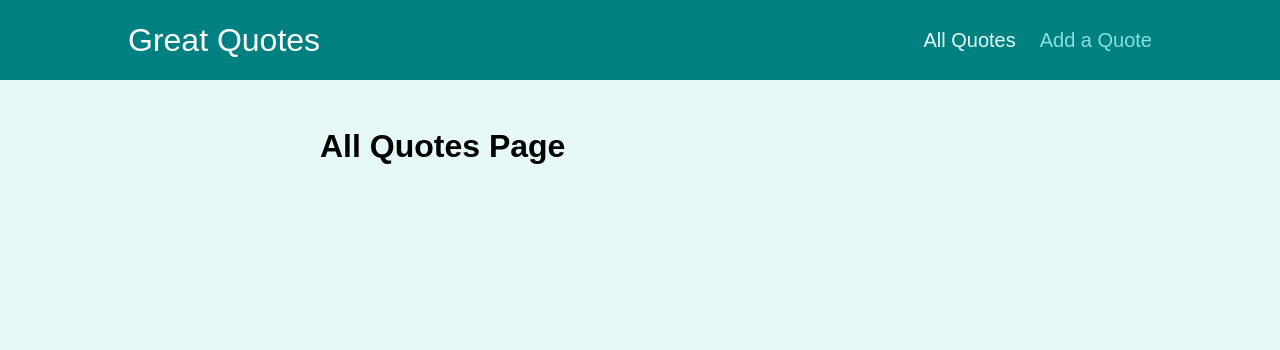
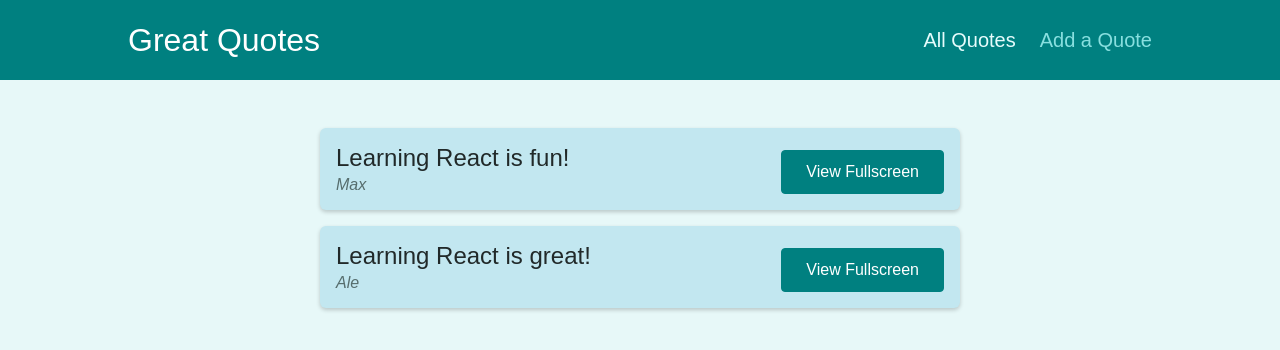
Before and after one commit to AlessioAngeletti/react-great-quotes, a React (Create React App) app: page /quotes in a window 1280 px wide. Shown: the top 350 px of the page. Built offline with nearby package versions, Linux system fonts and the light colour scheme.

Commit message:
Adding Dummy Data & Outputting Data on the "Details" Page

```diff
--- a/src/components/quotes/QuoteForm.js
+++ b/src/components/quotes/QuoteForm.js
@@ -1,7 +1,7 @@
 import { useRef } from 'react';
 
-import Card from '../ui/Card';
-import LoadingSpinner from '../ui/LoadingSpinner';
+import Card from '../UI/Card';
+import LoadingSpinner from '../UI/LoadingSpinner';
 import classes from './QuoteForm.module.css';
 
 const QuoteForm = (props) => {
--- a/src/components/quotes/QuoteItem.js
+++ b/src/components/quotes/QuoteItem.js
@@ -1,3 +1,5 @@
+import { Link } from 'react-router-dom';
+
 import classes from './QuoteItem.module.css';
 
 const QuoteItem = (props) => {
@@ -9,9 +11,9 @@
         </blockquote>
         <figcaption>{props.author}</figcaption>
       </figure>
-      <a className='btn'>
+      <Link to={`/quotes/${props.id}`} className='btn'>
         View Fullscreen
-      </a>
+      </Link>
     </li>
   );
 };
--- a/src/pages/AllQuotes.js
+++ b/src/pages/AllQuotes.js
@@ -1,5 +1,12 @@
+import QuoteList from '../components/quotes/QuoteList';
+
+const DUMMY_QUOTES = [
+  { id: 'q1', author: 'Max', text: 'Learning React is fun!' },
+  { id: 'q2', author: 'Ale', text: 'Learning React is great!' },
+];
+
 const AllQuotes = () => {
-  return <h1>All Quotes Page</h1>;
+  return <QuoteList quotes={DUMMY_QUOTES} />;
 };
 
 export default AllQuotes;
--- a/src/pages/NewQuote.js
+++ b/src/pages/NewQuote.js
@@ -1,5 +1,11 @@
+import QuoteForm from '../components/quotes/QuoteForm';
+
 const NewQuote = () => {
-  return <h1>New Quote Page</h1>;
+  const addQuoteHandler = (quoteData) => {
+    console.log(quoteData);
+  };
+
+  return <QuoteForm onAddQuote={addQuoteHandler} />;
 };
 
 export default NewQuote;
--- a/src/pages/QuoteDetail.js
+++ b/src/pages/QuoteDetail.js
@@ -1,15 +1,24 @@
 import { Fragment } from 'react';
 import { useParams, Route } from 'react-router-dom';
 
+import HighlightedQuote from '../components/quotes/HighlightedQuote';
 import Comments from '../components/comments/Comments';
+
+const DUMMY_QUOTES = [
+  { id: 'q1', author: 'Max', text: 'Learning React is fun!' },
+  { id: 'q2', author: 'Ale', text: 'Learning React is great!' },
+];
 
 const QuoteDetail = () => {
   const params = useParams();
 
+  const quote = DUMMY_QUOTES.find((quote) => quote.id === params.quoteId);
+
+  if (!quote) return <p>No quote found!</p>;
+
   return (
     <Fragment>
-      <h1>Quote Detail Page</h1>
-      <p>{params.quoteId}</p>
+      <HighlightedQuote text={quote.text} author={quote.author} />
       <Route path={`/quotes/${params.quoteId}/comments`}>
         <Comments></Comments>
       </Route>
```
Also changed, not shown: 1 other file (tests, documents, lock files or other folders).
